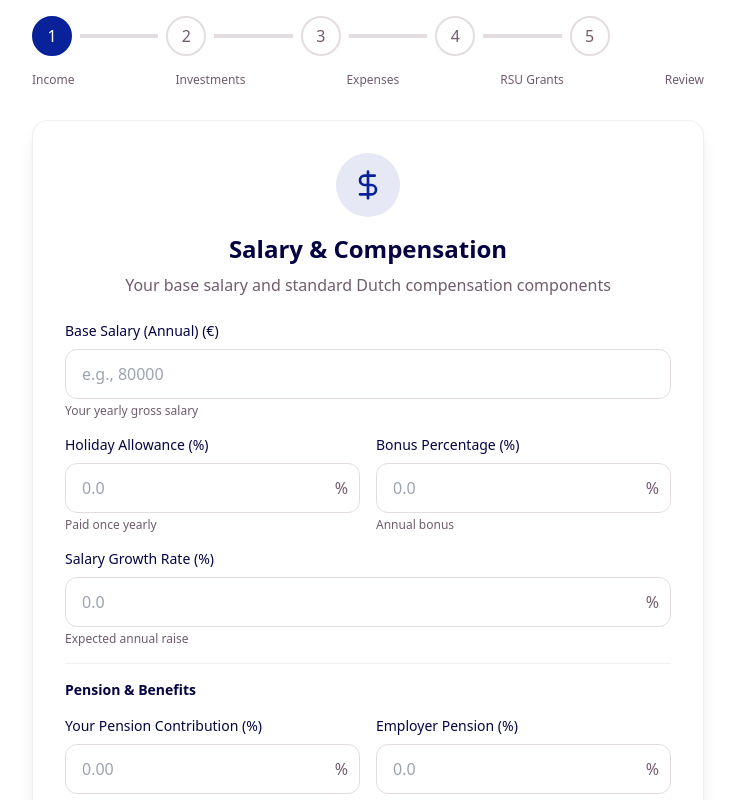
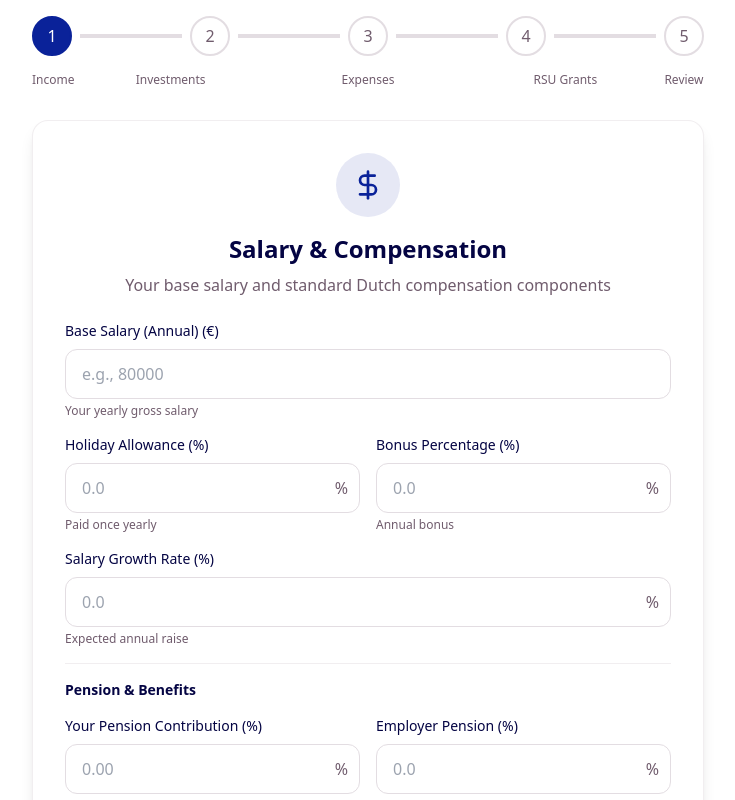
Before and after one commit to nachille-sketch/equity-calculator-app, a React (Vite) app: page / in a window 1280 px wide. Shown: the top 800 px of the page, without its empty margins (272-1007 px from the left). Built offline with nearby package versions, Linux system fonts and the light colour scheme.

Commit message:
Fix progress indicator alignment - ensure Review step has proper spacing

```diff
--- a/src/components/SignUpFlow.tsx
+++ b/src/components/SignUpFlow.tsx
@@ -137,28 +137,30 @@ export const SignUpFlow: React.FC<SignUpFlowProps> = ({ onComplete }) => {
       <div className="max-w-2xl w-full">
         {/* Progress Indicator */}
         <div className="mb-8">
-          <div className="flex items-center justify-between mb-4">
+          <div className="flex items-center mb-4">
             {[1, 2, 3, 4, 5].map((s) => (
-              <div key={s} className="flex items-center flex-1">
-                <div className={`flex items-center justify-center w-10 h-10 rounded-full border-2 ${
-                  step >= s ? 'bg-primary border-primary text-primary-foreground' : 'border-border text-muted-foreground'
-                }`}>
-                  {step > s ? '✓' : s}
+              <React.Fragment key={s}>
+                <div className="flex flex-col items-center shrink-0">
+                  <div className={`flex items-center justify-center w-10 h-10 rounded-full border-2 ${
+                    step >= s ? 'bg-primary border-primary text-primary-foreground' : 'border-border text-muted-foreground'
+                  }`}>
+                    {step > s ? '✓' : s}
+                  </div>
                 </div>
                 {s < 5 && (
                   <div className={`flex-1 h-1 mx-2 ${
                     step > s ? 'bg-primary' : 'bg-border'
                   }`} />
                 )}
-              </div>
+              </React.Fragment>
             ))}
           </div>
-          <div className="flex justify-between text-xs text-muted-foreground">
-            <span>Income</span>
-            <span>Investments</span>
-            <span>Expenses</span>
-            <span>RSU Grants</span>
-            <span>Review</span>
+          <div className="flex text-xs text-muted-foreground">
+            <div className="w-10 text-center shrink-0">Income</div>
+            <div className="flex-1 text-center">Investments</div>
+            <div className="flex-1 text-center">Expenses</div>
+            <div className="flex-1 text-center">RSU Grants</div>
+            <div className="w-10 text-center shrink-0">Review</div>
           </div>
         </div>
 
```
